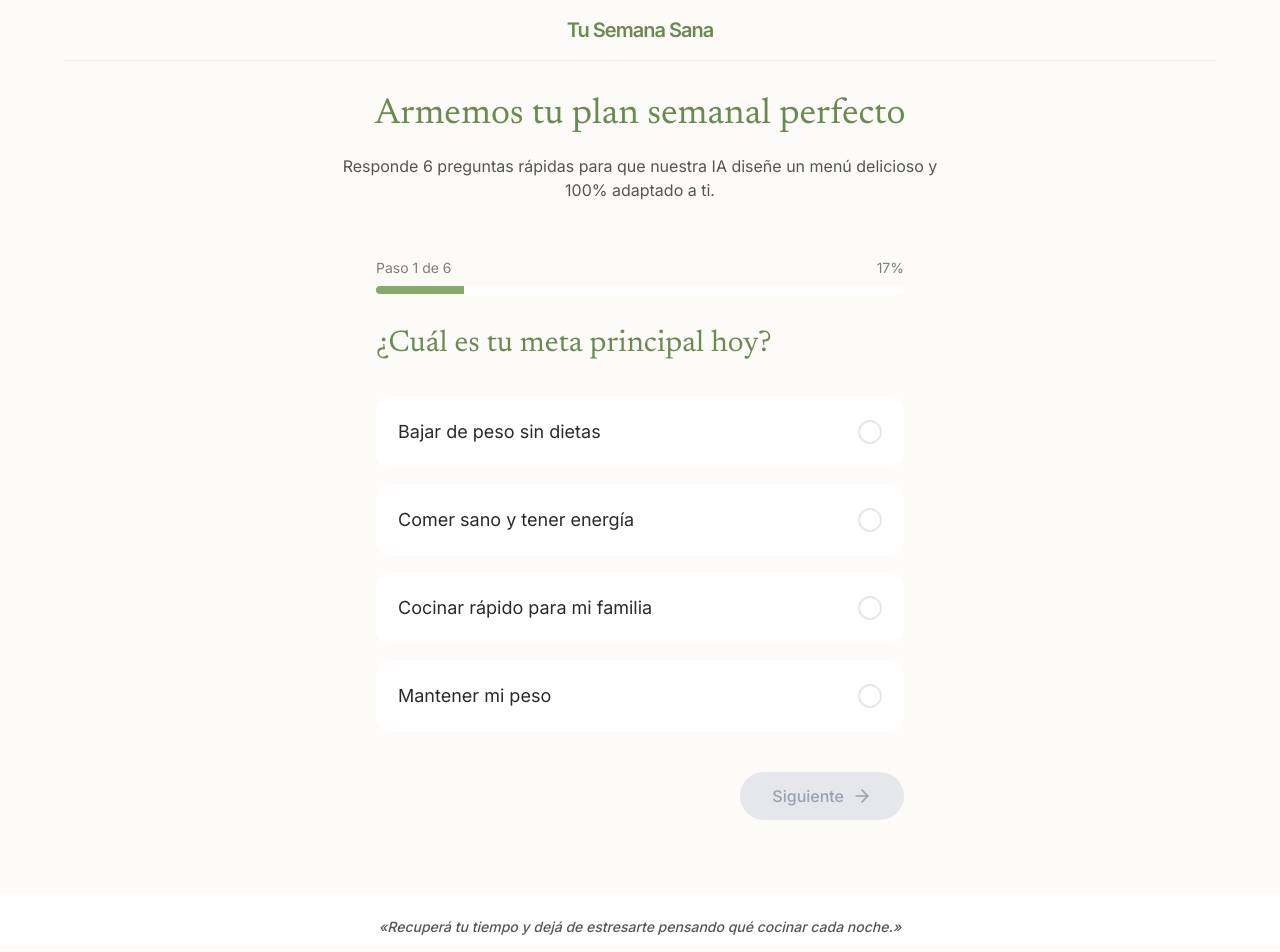
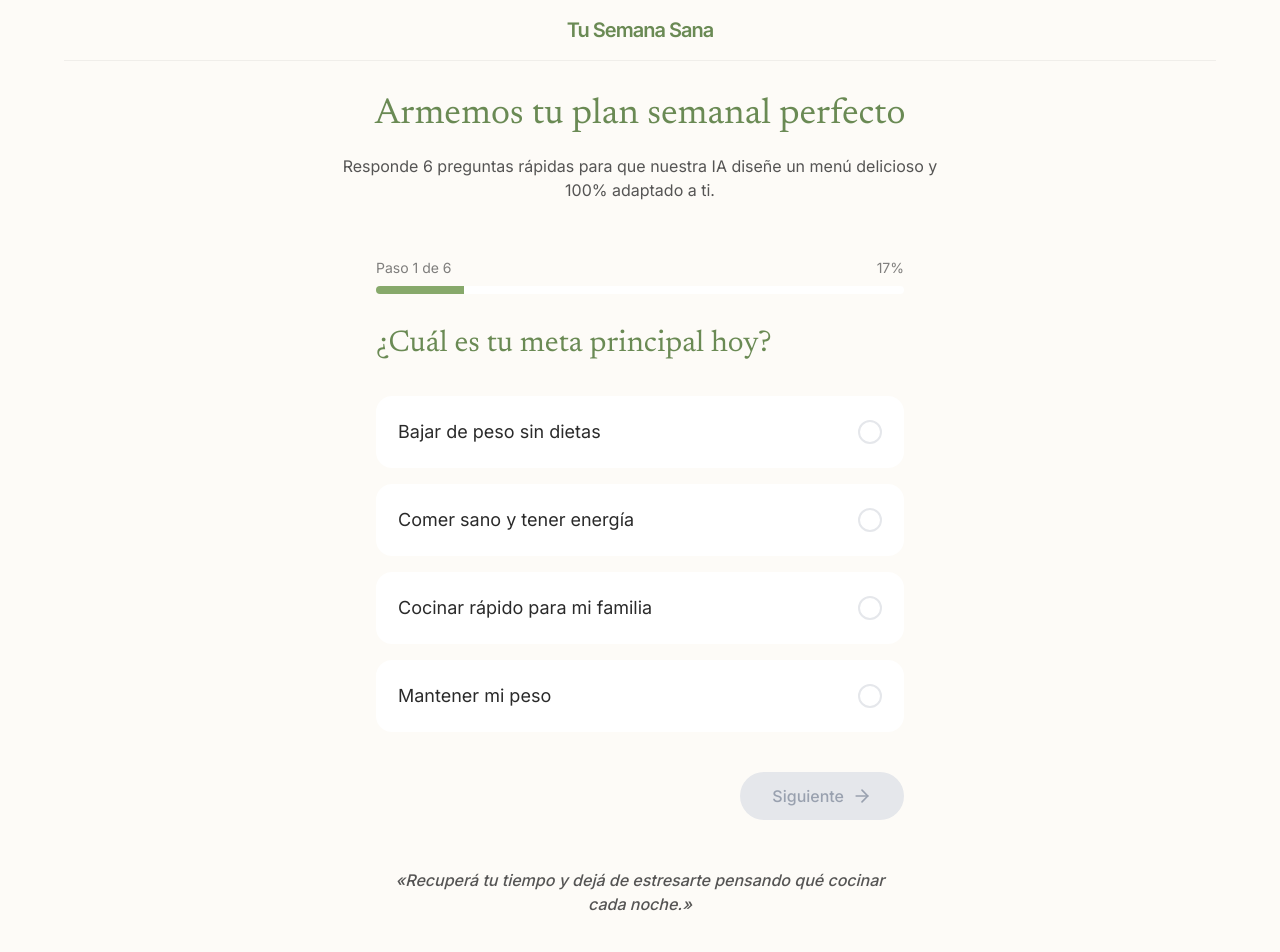
Before and after one commit to NogaTzBy/tusemanasana, a Next.js app: page / in a window 1280 px wide. Shown: the top 952 px of the page. Built offline with nearby package versions, Linux system fonts and the light colour scheme.

Commit message:
style: Move quote directly under navigation on questionnaire & remove trailing scroll

```diff
--- a/src/app/page.tsx
+++ b/src/app/page.tsx
@@ -21,10 +21,6 @@ export default function Home() {
         <Questionnaire />
       </div>
 
-      {/* Footer simple */}
-      <footer className="pt-6 pb-2 px-4 bg-white text-center text-[var(--color-foreground)]/80 text-sm border-t border-[var(--color-background)] mt-auto font-medium italic">
-        <p>«Recuperá tu tiempo y dejá de estresarte pensando qué cocinar cada noche.»</p>
-      </footer>
     </main>
   );
 }
--- a/src/components/onboarding/Questionnaire.tsx
+++ b/src/components/onboarding/Questionnaire.tsx
@@ -245,7 +245,9 @@ export default function Questionnaire() {
                 </button>
             </div>
 
-
+            <p className="mt-8 md:mt-12 text-center text-[var(--color-foreground)]/80 text-sm md:text-base font-medium italic animate-in fade-in duration-500">
+                «Recuperá tu tiempo y dejá de estresarte pensando qué cocinar cada noche.»
+            </p>
         </div>
     );
 }
```
